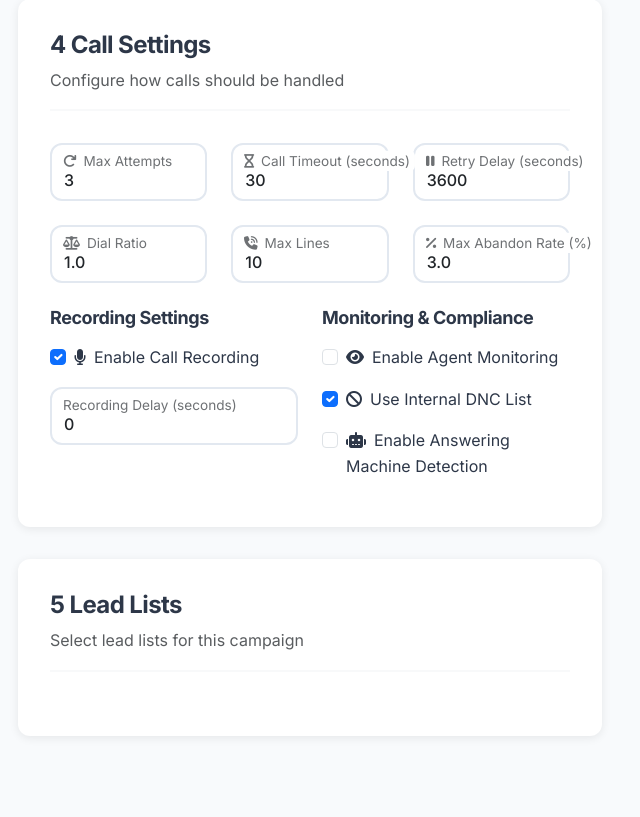
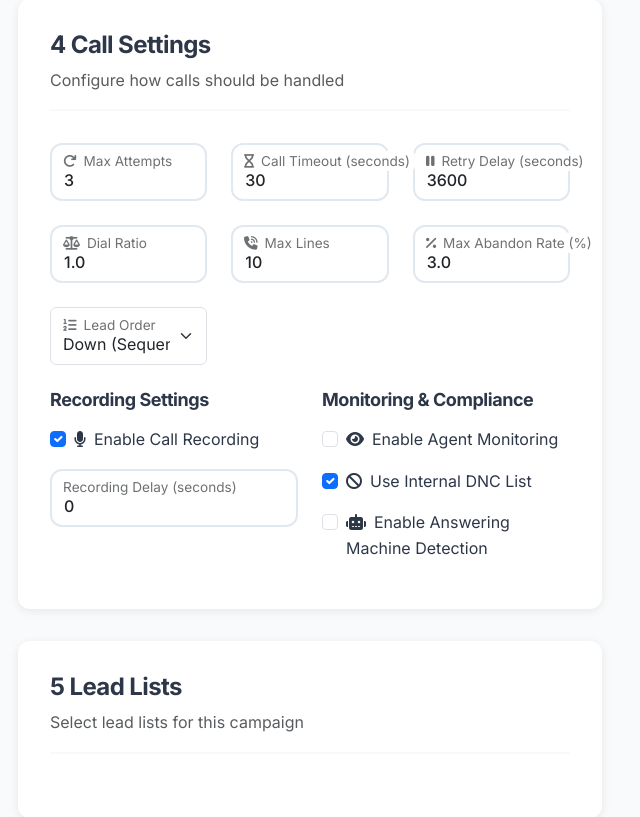
Before and after one commit to Shiwa45/dialer, a Django app: page /campaigns/create/ in a window 1280 px wide. Shown: the part 2028-2845 px from the top of the page, without its empty margins (318-958 px from the left). Before the commit the page ends 2769 px from the top, so only its background shows below. Run offline with Django 5.2, Linux system fonts and the light colour scheme; a user stored in the database is signed in; data comes from the database, SQL or seed files in the repository; both versions use the stored data as it was after the commit; data that the repository does not hold is empty; some libraries are stand-ins or nearby versions.

Commit message:
campiagnsfix

```diff
--- a/campaigns/forms.py
+++ b/campaigns/forms.py
@@ -122,6 +122,9 @@ class CampaignCreateForm(forms.ModelForm):
 
         # Set default timezone to India Standard Time
         self.fields['timezone'].initial = 'Asia/Kolkata'
+
+        # Set default lead_order to 'down'
+        self.fields['lead_order'].initial = 'down'
 
     def clean(self):
         cleaned_data = super().clean()
--- a/campaigns/models.py
+++ b/campaigns/models.py
@@ -6,6 +6,9 @@ from django.core.validators import MinValueValidator, MaxValueValidator
 from django.utils import timezone
 from core.models import TimeStampedModel
 import uuid
+
+def generate_uuid():
+    return str(uuid.uuid4())
 
 class Campaign(TimeStampedModel):
     """
@@ -36,7 +39,7 @@ class Campaign(TimeStampedModel):
     # Basic Information
     name = models.CharField(max_length=200)
     description = models.TextField(blank=True)
-    campaign_id = models.CharField(max_length=50, unique=True, default=uuid.uuid4)
+    campaign_id = models.CharField(max_length=50, unique=True, default=generate_uuid, editable=False)
 
     # Campaign Type and Method
     campaign_type = models.CharField(max_length=20, choices=CAMPAIGN_TYPES, default='outbound')
--- a/campaigns/views.py
+++ b/campaigns/views.py
@@ -238,6 +238,12 @@ class CampaignCreateView(LoginRequiredMixin, UserPassesTestMixin, CreateView):
             f'Campaign "{campaign.name}" created successfully!'
         )
         return response
+
+    def form_invalid(self, form):
+        import logging
+        logger = logging.getLogger(__name__)
+        logger.error(f"CampaignCreateForm errors: {form.errors.as_json()}")
+        return super().form_invalid(form)
 
     def get_context_data(self, **kwargs):
         context = super().get_context_data(**kwargs)
--- a/templates/campaigns/campaign_create.html
+++ b/templates/campaigns/campaign_create.html
@@ -415,6 +415,16 @@
                                 <div class="invalid-feedback d-block">{{ form.abandon_rate.errors.0 }}</div>
                             {% endif %}
                         </div>
+
+                        <div class="form-floating">
+                            {{ form.lead_order }}
+                            <label for="{{ form.lead_order.id_for_label }}">
+                                <i class="fas fa-list-ol me-2"></i>Lead Order
+                            </label>
+                            {% if form.lead_order.errors %}
+                                <div class="invalid-feedback d-block">{{ form.lead_order.errors.0 }}</div>
+                            {% endif %}
+                        </div>
                     </div>
 
                     <!-- Additional Settings -->
```
Also changed, not shown: campaigns/migrations/0003_alter_campaign_campaign_id.py (added), db.sqlite3, 1 other file.
